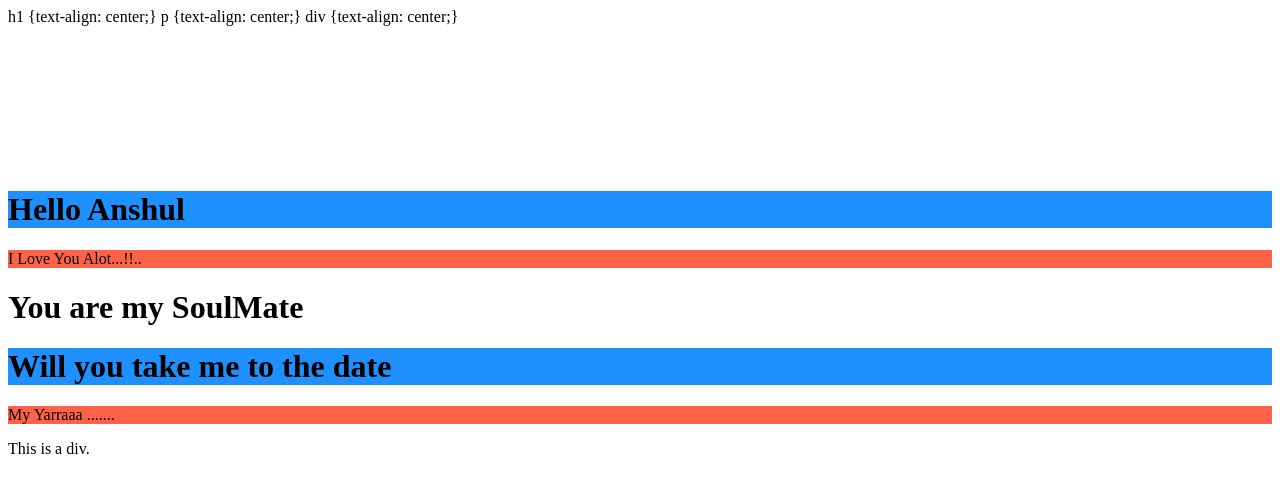
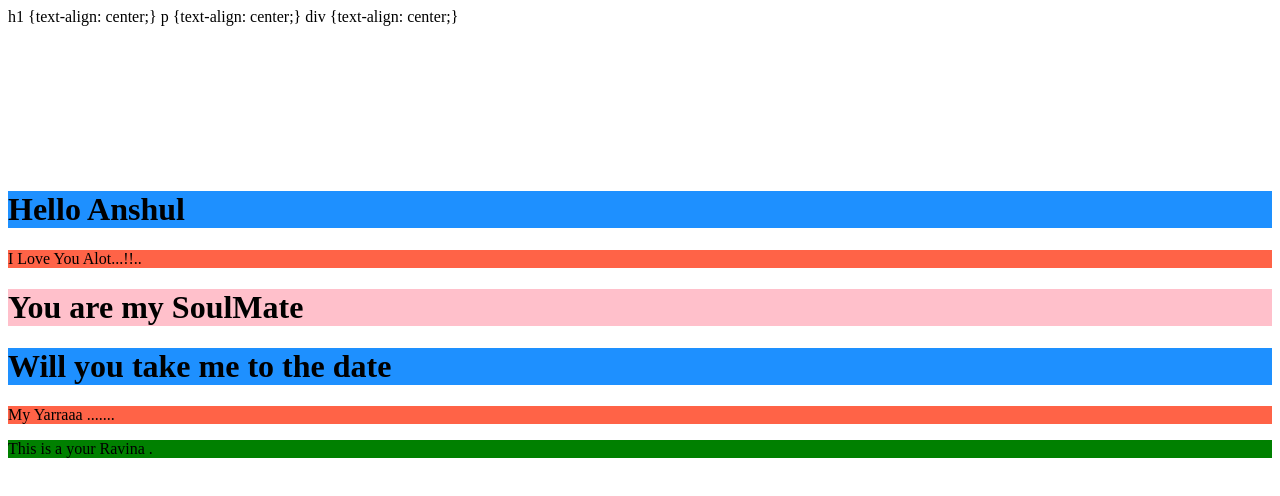
Before and after one commit to ravinabor/project, a plain HTML site: page index.html in a window 1280 px wide. Drawn offline with Linux system fonts and the light colour scheme.

Commit message:
Update index.html
new

```diff
--- a/index.html
+++ b/index.html
@@ -7,10 +7,10 @@ div {text-align: center;}
 </br></br></br></br></br></br></br></br></br>
 <h1 style="background-color:DodgerBlue;">Hello Anshul</h1>
 <p style="background-color:Tomato;">I Love You Alot...!!..</p>
-<h1> You are my SoulMate </h1>
+<h1 style="background-color:Pink;"> You are my SoulMate </h1>
 
 <h1 style="background-color:DodgerBlue;">  Will you take me to the date </h1>
 <p style="background-color:Tomato;"> My Yarraaa .......</p>
 </body>
 </html>
-<div>This is a div.</div>
+<div style="background-color:Green;">This is a your Ravina .</div>
```
